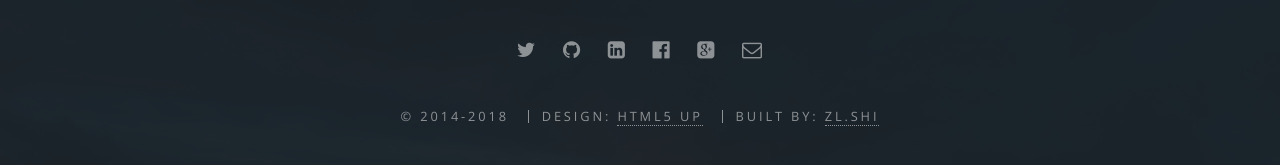
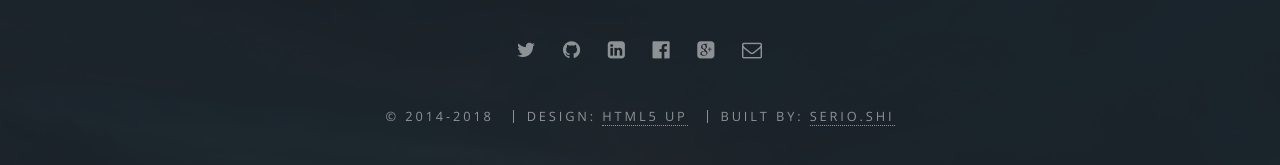
Before and after one commit to fantasylion/fantasylion.github.io, a Jekyll site: the page built from index.html, in a window 1280 px wide and 900 px high, scrolled down 2927 px. Shown: the part 681-846 px from the top of the window. Built offline with Jekyll 4.4.1, drawn with Linux system fonts in a browser that asks for light colours; the list of posts is cut into pages by our own code.

Commit message:
Update _config.yml

```diff
--- a/_config.yml
+++ b/_config.yml
@@ -15,7 +15,7 @@ excerpt_separator: "[-----]"
 title: 无用郎中
 description: 经过多年风与火的洗礼，只要努力没有什么bug是搞不出来的
 owner:
-  name: zl.shi # or company name
+  name: serio.shi # or company name
   bio: >
     Interests: programming, Skating, Cycling, science, history.
     Sometimes you'll see me a man riding a bicycle in the city
```
